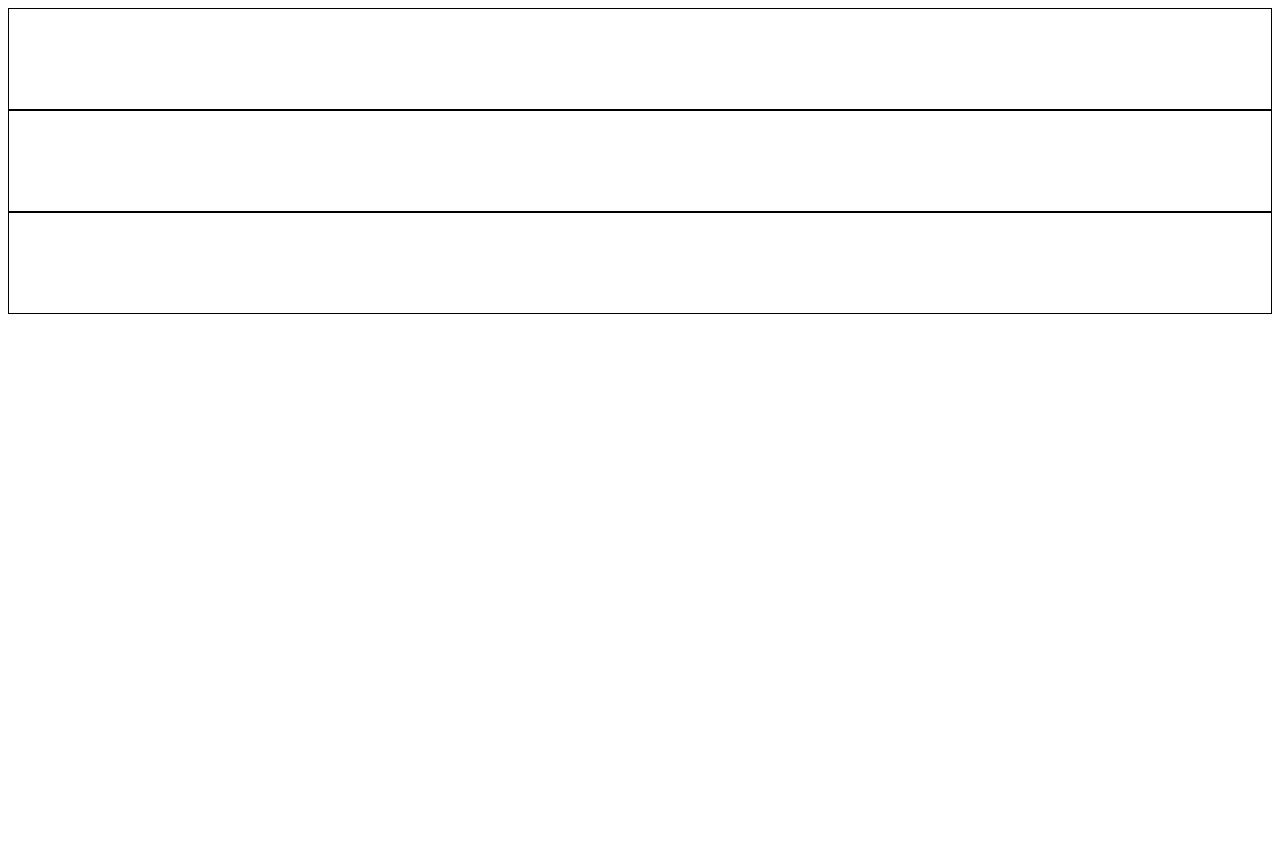
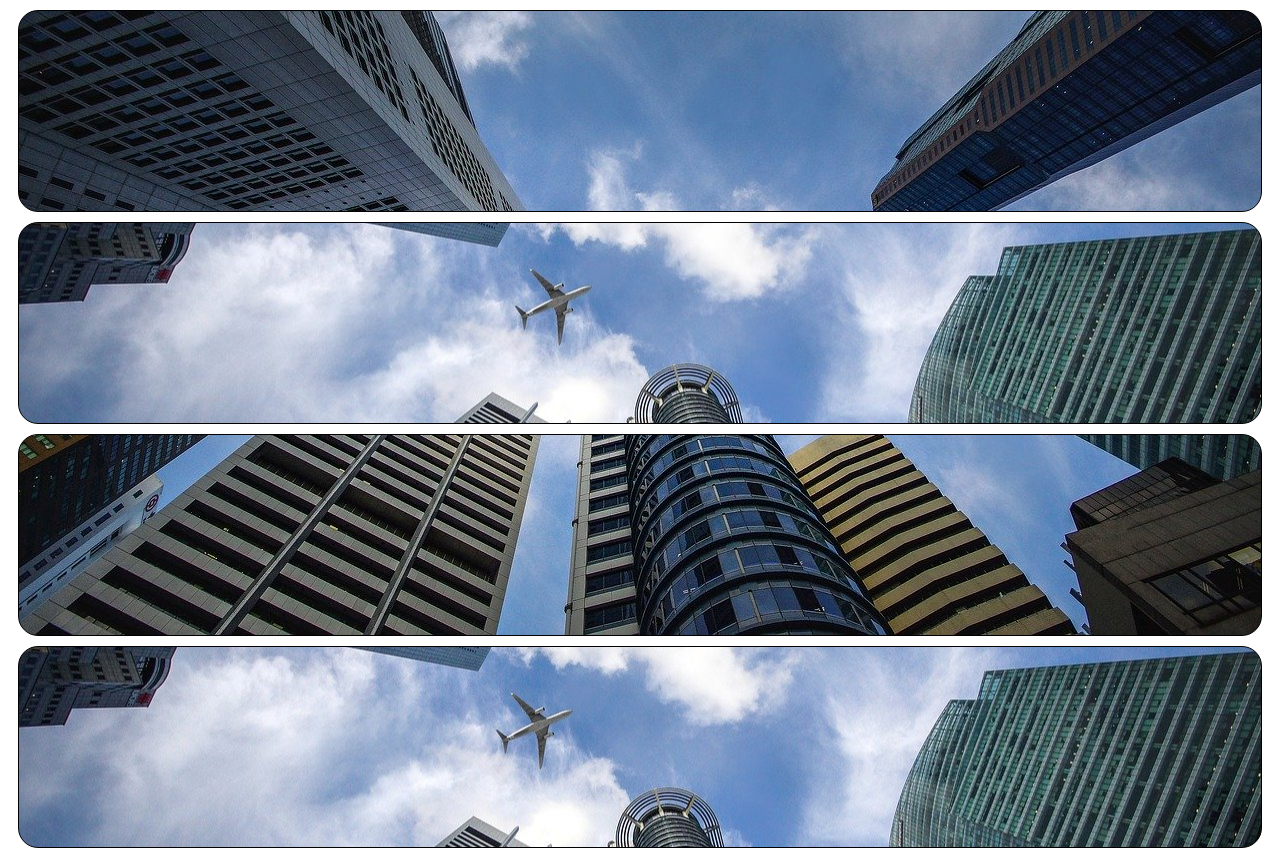
Before and after one commit to matheussseaw/html-css, a plain HTML site: page exercicios/ex022/fundo003.html in a window 1280 px wide. Before the commit the page ends 800 px from the top, so only its background shows below. Drawn offline with Linux system fonts and the light colour scheme.

Commit message:
continuação do exercicio 022

```diff
--- a/exercicios/ex022/fundo003.html
+++ b/exercicios/ex022/fundo003.html
@@ -7,19 +7,42 @@
     <title>Posição dos fundos</title>
     <style>
         div.bloco {
-            height: 100px;
+            background-image: url(imagens/wallpaper002.jpg);
+            height: 200px;
             border: 1px solid black;
+            border-radius: 20px;
+            margin: 10px;
         }
+
+        div#q1 {
+            background-position: left top;
+        }
+
+        div#q2 {
+            background-position: left center;
+        }
+
+        div#q3 {
+            background-position: right bottom;
+        }
+
+        div#q4 {
+            background-position: center center;
+        }
+
     </style>
 </head>
 <body>
-    <div class="bloco">
+    <div class="bloco" id="q1">
 
     </div>
-    <div class="bloco">
+    <div class="bloco" id="q2">
 
     </div>
-    <div class="bloco">
+    <div class="bloco" id="q3">
+
+    </div>
+    <div class="bloco" id="q4">
 
     </div>
 </body>
```
Also changed, not shown: exercicios/ex022/fundo004.html (added, +22 -0 lines), exercicios/ex022/fundo005.html (added, +18 -0 lines).
